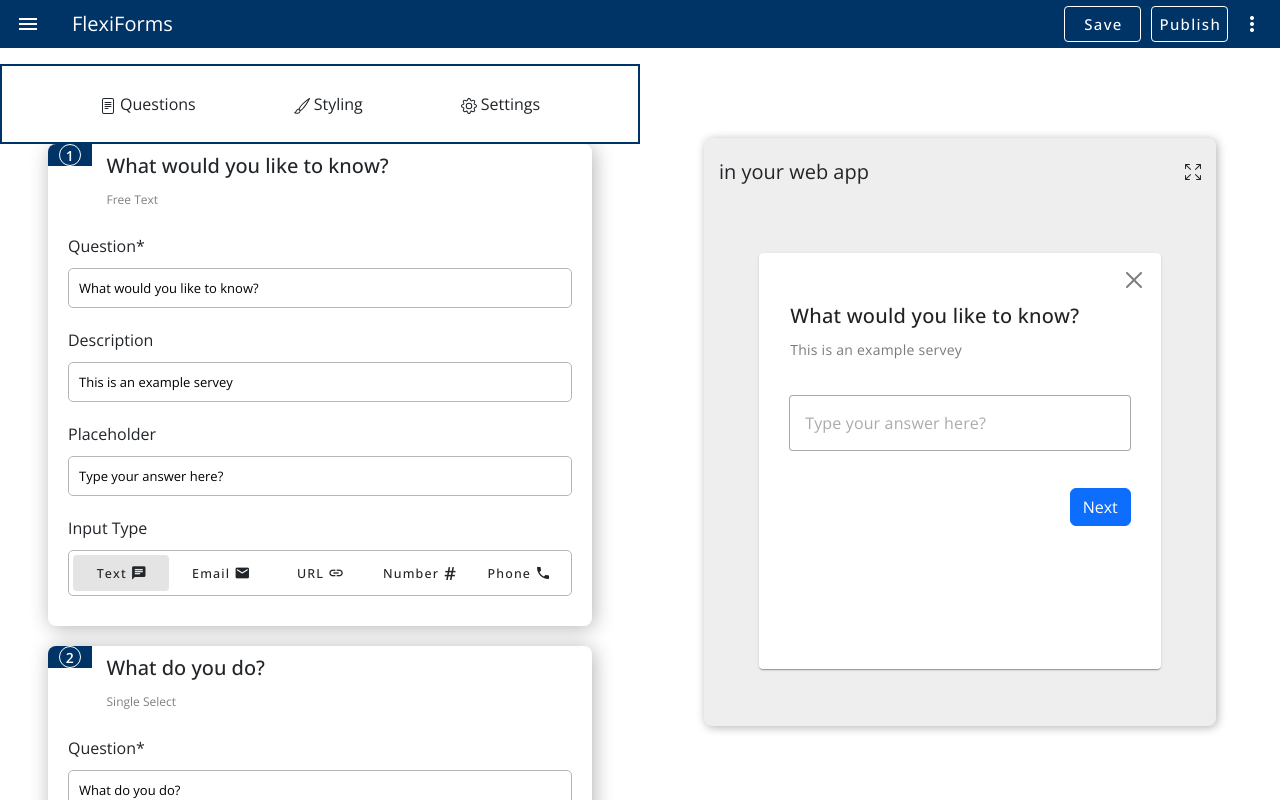
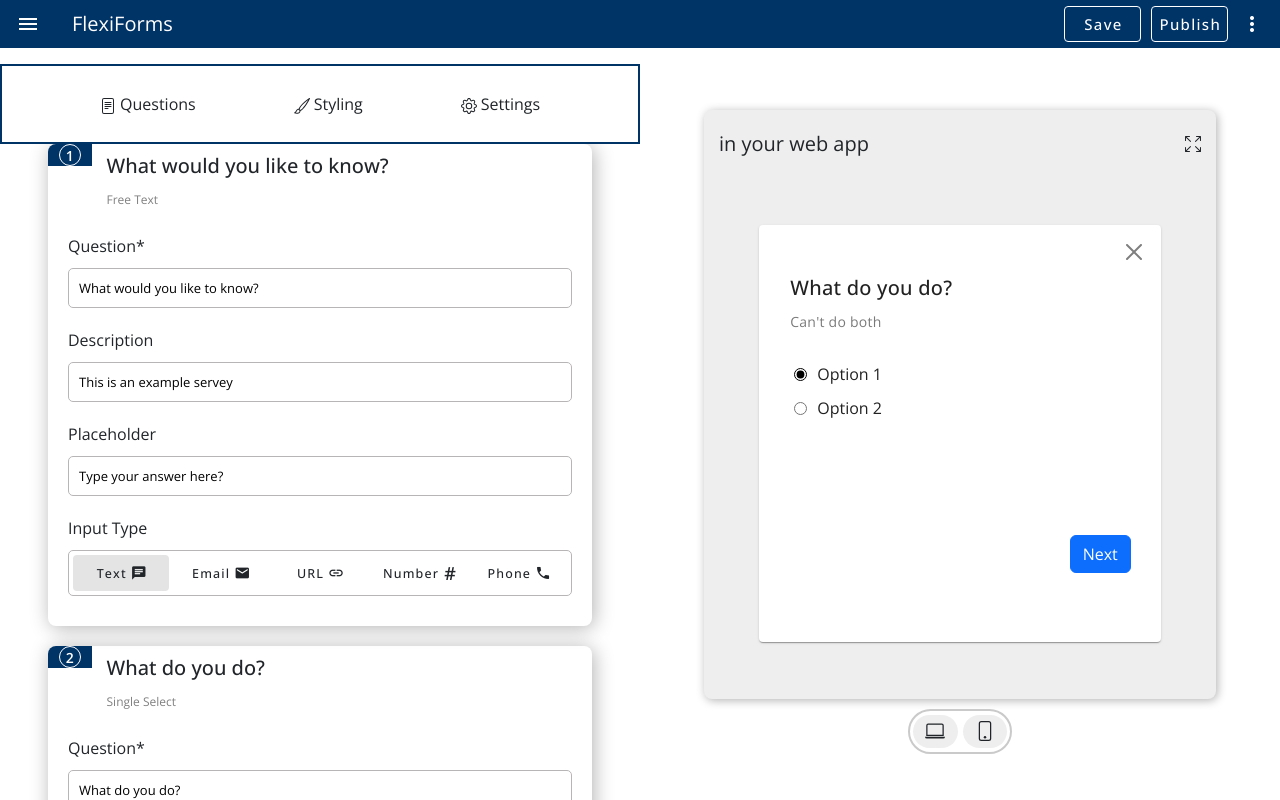
Before and after one commit to Hamza-Akdim/FlexiForms, a Vue app: page / in a window 1280 px wide. Built offline with nearby package versions, Linux system fonts and the light colour scheme.

Commit message:
make the display form dynamic with the select form question

```diff
--- /dev/null
+++ b/src/components/Display/DisplayNewForm.vue
@@ -0,0 +1,21 @@
+<template>
+  <FreeText v-if="survey[survey.length - 1].type === 'freeText'" />
+  <SingleSelect v-if="survey[survey.length - 1].type === 'singleSelect'" />
+    {{ console.log(survey[survey.length - 1].type) }}
+</template>
+
+<script>
+import FreeText from "./FreeText.vue";
+import SingleSelect from "./SingleSelect.vue";
+
+export default {
+  name: "display-new-form",
+  components: {
+    FreeText,
+    SingleSelect,
+  },
+  inject: ["survey"],
+};
+</script>
+
+<style scoped></style>
--- a/src/components/Display/SingleSelect.vue
+++ b/src/components/Display/SingleSelect.vue
@@ -43,7 +43,6 @@ export default {
   height: 80%;
   width: 80%;
   padding: 15px;
-  display: none;
 }
 .close-btn {
   display: flex;
--- a/src/components/FormDisplay.vue
+++ b/src/components/FormDisplay.vue
@@ -2,7 +2,7 @@
   <div class="formDispaly">
     <div class="parent">
       <div class="header-parent">
-        <div style="font-size: 20px ;">in your web app</div>
+        <div style="font-size: 20px">in your web app</div>
         <svg
           xmlns="http://www.w3.org/2000/svg"
           width="16"
@@ -10,34 +10,62 @@
           fill="currentColor"
           class="bi bi-arrows-fullscreen"
           viewBox="0 0 16 16"
-          style="cursor: pointer;"
+          style="cursor: pointer"
         >
           <path
             fill-rule="evenodd"
             d="M5.828 10.172a.5.5 0 0 0-.707 0l-4.096 4.096V11.5a.5.5 0 0 0-1 0v3.975a.5.5 0 0 0 .5.5H4.5a.5.5 0 0 0 0-1H1.732l4.096-4.096a.5.5 0 0 0 0-.707m4.344 0a.5.5 0 0 1 .707 0l4.096 4.096V11.5a.5.5 0 1 1 1 0v3.975a.5.5 0 0 1-.5.5H11.5a.5.5 0 0 1 0-1h2.768l-4.096-4.096a.5.5 0 0 1 0-.707m0-4.344a.5.5 0 0 0 .707 0l4.096-4.096V4.5a.5.5 0 1 0 1 0V.525a.5.5 0 0 0-.5-.5H11.5a.5.5 0 0 0 0 1h2.768l-4.096 4.096a.5.5 0 0 0 0 .707m-4.344 0a.5.5 0 0 1-.707 0L1.025 1.732V4.5a.5.5 0 0 1-1 0V.525a.5.5 0 0 1 .5-.5H4.5a.5.5 0 0 1 0 1H1.732l4.096 4.096a.5.5 0 0 1 0 .707"
           />
         </svg>
-
       </div>
 
       <div class="display-form">
-        <FreeText />
-        <SingleSelect />
+        <DisplayNewForm />
       </div>
     </div>
 
-    <div class="changeToPhone"></div>
+    <div class="change-device">
+      <div class="icon-device">
+        <svg
+          xmlns="http://www.w3.org/2000/svg"
+          width="20"
+          height="20"
+          fill="currentColor"
+          class="bi bi-laptop"
+          viewBox="0 0 16 16"
+        >
+          <path
+            d="M13.5 3a.5.5 0 0 1 .5.5V11H2V3.5a.5.5 0 0 1 .5-.5zm-11-1A1.5 1.5 0 0 0 1 3.5V12h14V3.5A1.5 1.5 0 0 0 13.5 2zM0 12.5h16a1.5 1.5 0 0 1-1.5 1.5h-13A1.5 1.5 0 0 1 0 12.5"
+          />
+        </svg>
+      </div>
+
+      <div class="icon-device">
+        <svg
+          xmlns="http://www.w3.org/2000/svg"
+          width="20"
+          height="20"
+          fill="currentColor"
+          class="bi bi-phone"
+          viewBox="0 0 16 16"
+        >
+          <path
+            d="M11 1a1 1 0 0 1 1 1v12a1 1 0 0 1-1 1H5a1 1 0 0 1-1-1V2a1 1 0 0 1 1-1zM5 0a2 2 0 0 0-2 2v12a2 2 0 0 0 2 2h6a2 2 0 0 0 2-2V2a2 2 0 0 0-2-2z"
+          />
+          <path d="M8 14a1 1 0 1 0 0-2 1 1 0 0 0 0 2" />
+        </svg>
+      </div>
+    </div>
   </div>
 </template>
 
 <script>
-import FreeText from "./Display/FreeText.vue";
-import SingleSelect from "./Display/SingleSelect.vue";
+import DisplayNewForm from "./Display/DisplayNewForm.vue";
+
 export default {
   name: "FormDisplay",
   components: {
-    FreeText,
-    SingleSelect
+    DisplayNewForm,
   },
 };
 </script>
@@ -47,31 +75,55 @@ export default {
   width: 50vw;
   height: 100%;
   display: flex;
+  flex-direction: column;
   justify-content: center;
   align-items: center;
+  gap: 10px;
 }
 .parent {
   width: 80%;
   height: 80%;
-  background-color:	#EEE;
-  box-shadow : 1.5px 1.5px 10px rgba(0,0,0,0.3);
+  background-color: #eee;
+  box-shadow: 1.5px 1.5px 10px rgba(0, 0, 0, 0.3);
   border-radius: 8px;
   padding: 5px;
 }
 
-.header-parent{
+.header-parent {
   display: flex;
   justify-content: space-between;
   align-items: center;
-  padding: 0 10px ;
+  padding: 0 10px;
   width: 100%;
-  height: 10% ;
+  height: 10%;
 }
 
-.display-form{
+.display-form {
   height: 90%;
   display: flex;
   justify-content: center;
   align-items: center;
 }
+
+.change-device {
+  height: 2.8rem;
+  width: 6.5rem;
+  padding: 3px;
+  border: 2px solid #cbcaca;
+  border-radius: 99px;
+  display: flex;
+  justify-content: center;
+  align-items: center;
+  gap: 5px;
+}
+
+.icon-device {
+  background-color: #eee;
+  display: flex;
+  height: 95%;
+  width: 100%;
+  border-radius: 99999px;
+  justify-content: center;
+  align-items: center;
+}
 </style>
```
